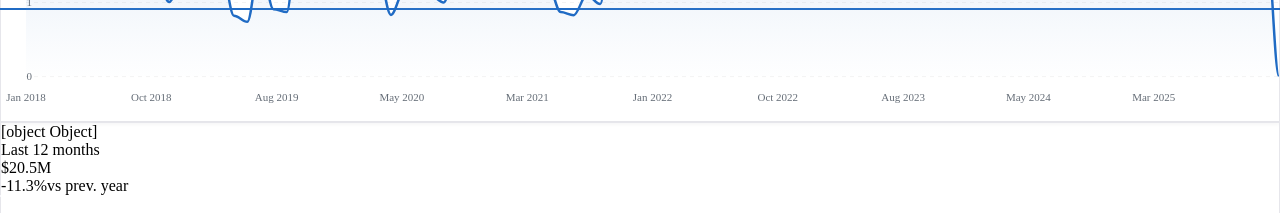
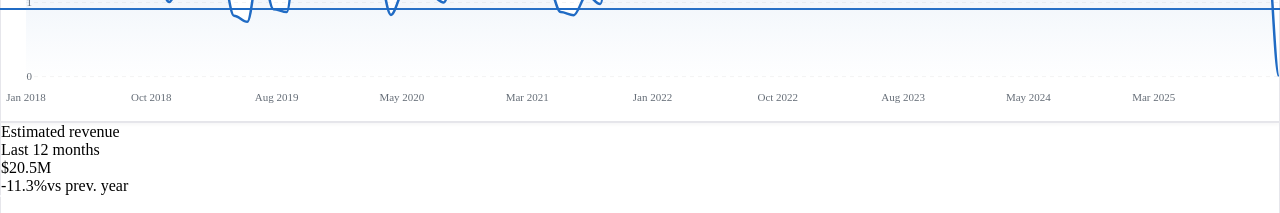
Before and after one commit to WorldFishCenter/peskas.timor.portal.v2, a React (Vite) app: page /revenue in a window 1280 px wide. Shown: the part 800-1013 px from the top of the page. Built offline with nearby package versions, Linux system fonts and the light colour scheme.

Commit message:
chore: Remove obsolete GitHub Actions workflow for daily data fetch
- Deleted the `fetch-data.yml` workflow file as it is no longer needed, streamlining the CI/CD configuration.
- Updated the `Revenue.tsx` component to use a more concise label for total revenue, improving code clarity.

```diff
--- a/src/pages/Revenue.tsx
+++ b/src/pages/Revenue.tsx
@@ -146,7 +146,7 @@ export default function Revenue() {
               <div className="row row-deck row-cards">
                 <div className="col-12">
                   <MetricCard
-                    label={t('vars.total_revenue', { defaultValue: 'Total revenue' })}
+                    label={t('vars.revenue.short_name')}
                     value={loading ? '' : `$${metrics.totalRevenue}${t('units.million_short', { defaultValue: 'M' })}`}
                     trend={metrics.revenueTrend}
                     sparkline={metrics.revenueSparkline}
```
